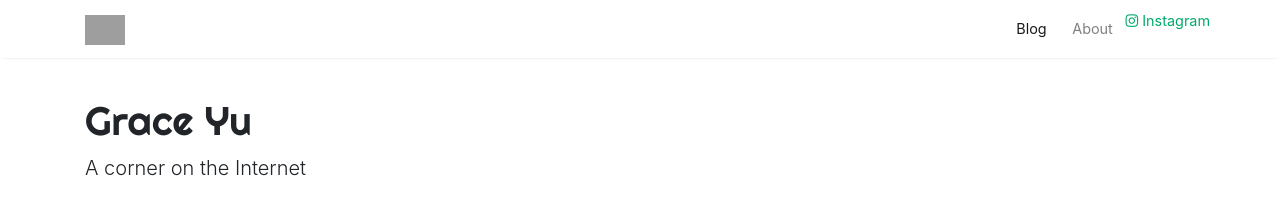
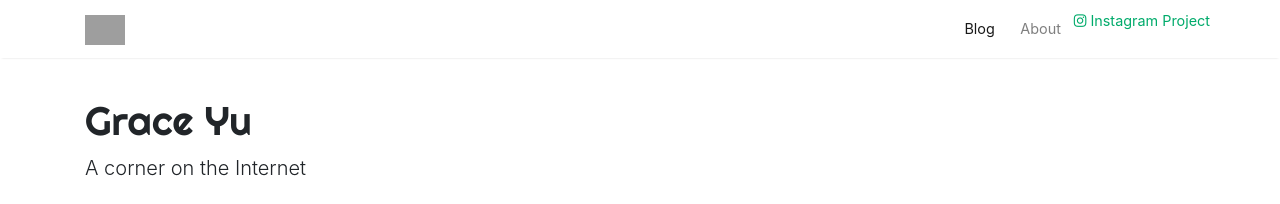
Before and after one commit to gyyu/gyyu.github.io, a Jekyll site: the page built from index.html, in a window 1280 px wide. Shown: the top 204 px of the page. Built offline with Jekyll 4.4.1, drawn with Linux system fonts in a browser that asks for light colours; nearby versions of some CDN libraries; the list of posts is cut into pages by our own code; comment, search, counter and statistics services are not loaded; grey boxes are pictures that could not be loaded.

Commit message:
Fixed IG link

```diff
--- a/_layouts/default.html
+++ b/_layouts/default.html
@@ -78,7 +78,7 @@
                 </li>
 
                 <li class="nav-item">
-                <a class="_blank" href="https://www.instagram.com/imagineayuworld"><i class="fab fa-instagram"></i> Instagram </a>
+                <a target="_blank" href="https://www.instagram.com/imagineayuworld"><i class="fab fa-instagram"></i> Instagram Project </a>
                 </li>
 
             </ul>
```
